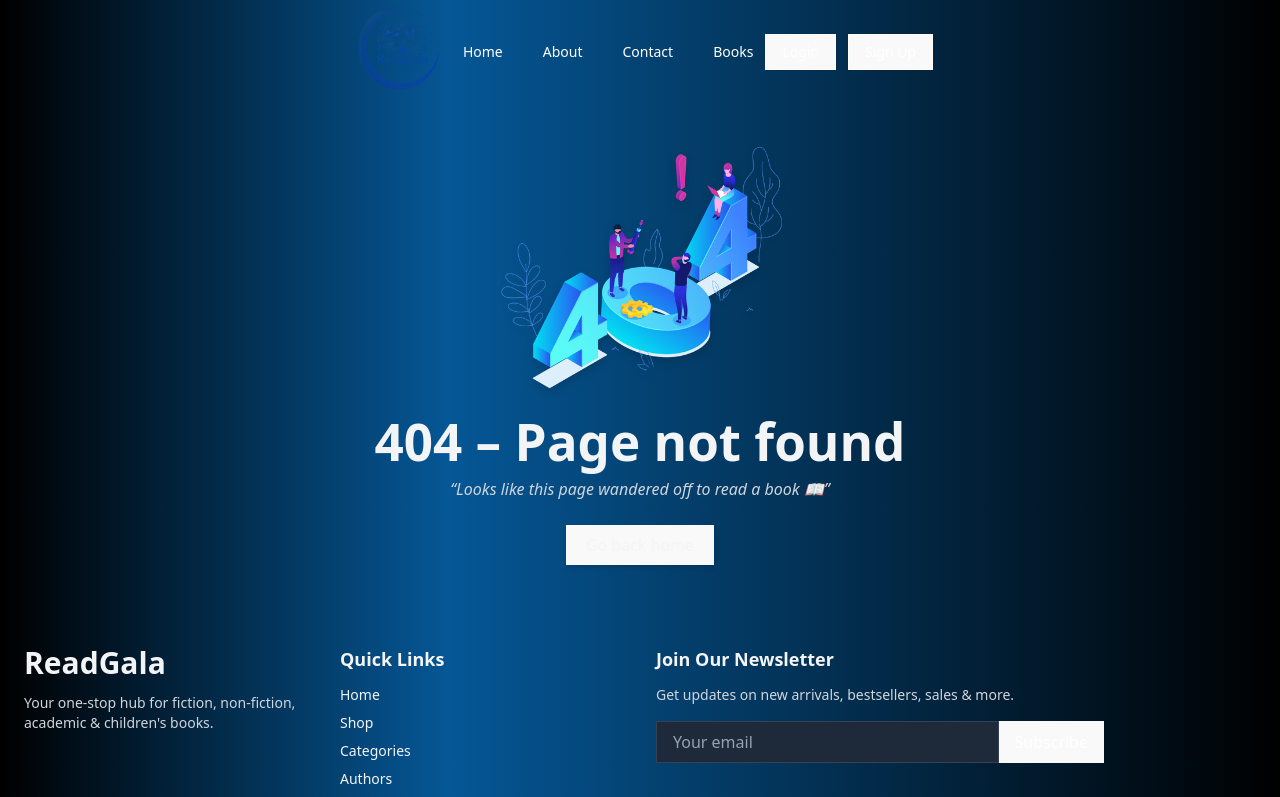
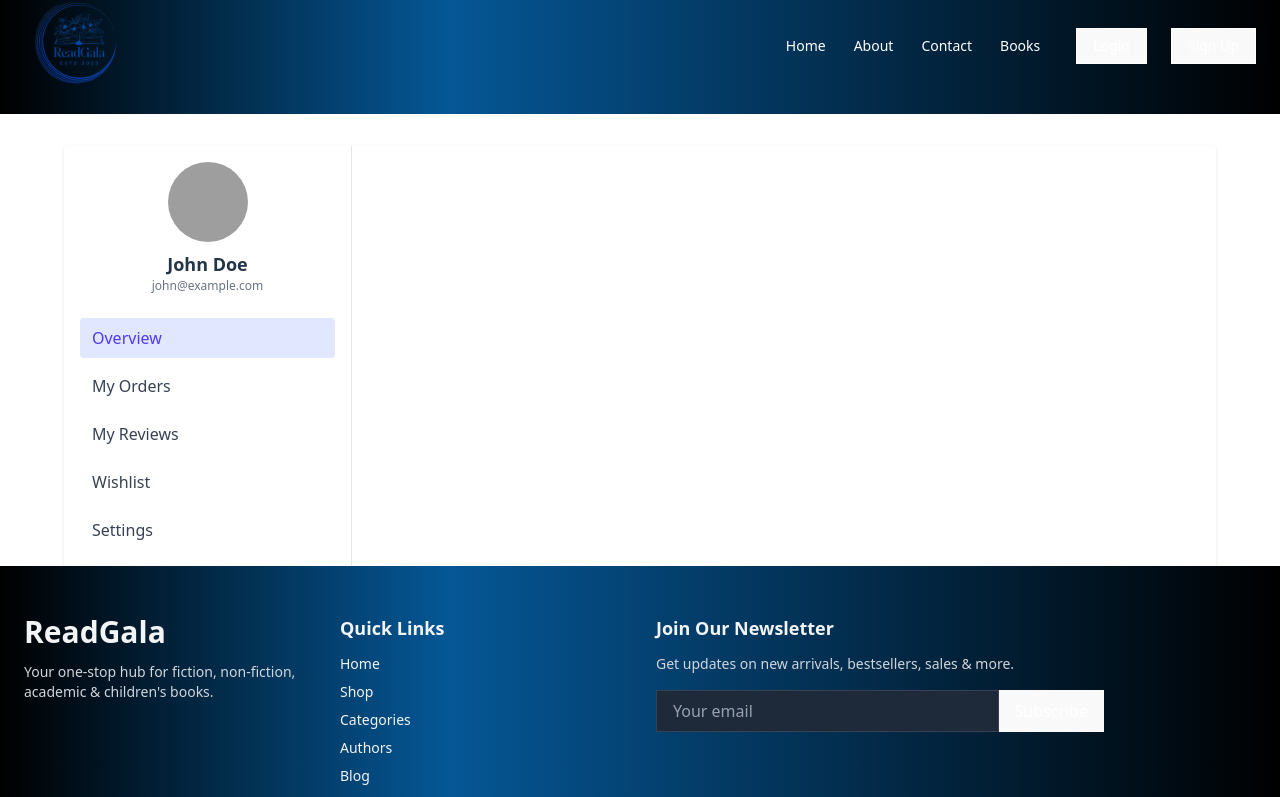
Before and after one commit to shweta-nigam/online-book-store, a React (Vite) app in the folder frontend/: page /profile in a window 1280 px wide. Shown: the top 797 px of the page. Built offline with nearby package versions, Linux system fonts and the light colour scheme; grey boxes are pictures that could not be loaded.

Commit message:
bookPage improved

```diff
--- a/frontend/src/components/Navbar.jsx
+++ b/frontend/src/components/Navbar.jsx
@@ -1,5 +1,10 @@
 import { Button } from "@/components/ui/button";
-import { NavigationMenu, NavigationMenuList, NavigationMenuItem, NavigationMenuLink } from "@/components/ui/navigation-menu";
+import {
+  NavigationMenu,
+  NavigationMenuList,
+  NavigationMenuItem,
+  NavigationMenuLink,
+} from "@/components/ui/navigation-menu";
 import { useAuthStore } from "@/store/useAuthStore";
 import { useNavigate } from "react-router-dom";
 
@@ -9,19 +14,25 @@ export default function Navbar() {
   const logout = useAuthStore((state) => state.logout);
 
   return (
-    <header className="w-full flex items-center justify-between bg-[linear-gradient(90deg,rgba(0,0,0)_0%,rgba(5,87,150)_35%,rgba(0,0,0)_100%)]">
-       <div className="max-w-7xl mx-auto px-4 flex items-center justify-between">
-      <img src="/logo.png" alt="MyApp Logo" className="h-26 max-w-[200px] w-auto" />
+    <header className="w-full px-6 py-4 flex items-center justify-between mt-[-22px] bg-[linear-gradient(90deg,rgba(0,0,0)_0%,rgba(5,87,150)_35%,rgba(0,0,0)_100%)]">
+      <img
+        src="/logo.png"
+        alt="MyApp Logo"
+        className="h-26 max-w-[200px] w-auto"
+      />
 
+      <div className="flex items-center gap-6">
         <nav className="hidden md:block">
           <NavigationMenu>
-          <NavigationMenuList className="flex gap-4">
+            <NavigationMenuList>
               {["Home", "About", "Contact", "Books"].map((item) => (
                 <NavigationMenuItem key={item}>
                   <NavigationMenuLink asChild>
                     <a
-                    href={`/${item.toLowerCase() === "home" ? "" : item.toLowerCase()}`}
-                    className="px-3 py-2 text-white text-lg font-medium hover:text-blue-400 transition-colors"
+                      href={`/${
+                        item.toLowerCase() === "home" ? "" : item.toLowerCase()
+                      }`}
+                      className="px-3 py-2 text-white text-2xl font-medium hover:text-blue-400 transition-colors"
                     >
                       {item}
                     </a>
@@ -32,19 +43,18 @@ export default function Navbar() {
           </NavigationMenu>
         </nav>
 
-      <div className="flex gap-3">
         {!authUser ? (
           <>
             <Button
               variant="outline"
-              className="text-white bg-black border-white hover:text-black hover:bg-white hover:border-black transition-colors duration-300"
+              className="text-white bg-black border-white  hover:text-black hover:bg-white hover:border-black transition-colors duration-300"
               onClick={() => navigate("/login")}
             >
               Login
             </Button>
             <Button
               variant="outline"
-              className="text-white bg-black border-white hover:text-black hover:bg-white hover:border-black transition-colors duration-300"
+              className="text-white bg-black border-white  hover:text-black hover:bg-white hover:border-black transition-colors duration-300"
               onClick={() => navigate("/signup")}
             >
               Sign Up
@@ -53,13 +63,12 @@ export default function Navbar() {
         ) : (
           <Button
             variant="outline"
-            className="text-white bg-black border-white hover:text-black hover:bg-white hover:border-black transition-colors duration-300"
-            onClick={logout}
+            className="text-white bg-black border-white hover:text-black hover:bg-white hover:border-black transition-colors duration-300 rounded-3xl"
+            onClick={() => navigate("/profile")}
           >
-            Logout
+            Profile
           </Button>
         )}
-      </div>
       </div>
     </header>
   );
--- a/frontend/src/index.css
+++ b/frontend/src/index.css
@@ -52,8 +52,8 @@
 
 body {
   margin: 0;
-  display: flex;
-  place-items: center;
+  /* display: flex; */
+  /* place-items: center; */
   min-width: 320px;
   min-height: 100vh;
   /* background: url(/bg.png); */
--- a/frontend/src/pages/BooksList.jsx
+++ b/frontend/src/pages/BooksList.jsx
@@ -17,25 +17,55 @@ const BooksList = () => {
   if (error) return <p className="text-center text-red-600">{error}</p>;
 
   if (!books || books.length === 0) {
-    return <p className="text-center">No books found. Try adding some!</p>;
+    return (
+      <div className="flex flex-col items-center justify-center py-12 w-full">
+        <img
+          src="https://undraw.co/api/illustrations/4f6cbf45-8d1e-4779-9c69-cb1b6f2d5c3a"
+          alt="No books illustration"
+          className="w-64 h-64 object-contain mb-4"
+        />
+        <h2 className="text-xl font-semibold mb-2">No books found!</h2>
+        <p className="text-gray-500 mb-4 text-center max-w-xs">
+          Currently, there are no books available to display. Please check back
+          later!
+        </p>
+      </div>
+    );
   }
 
   return (
-    <div className="grid grid-cols-1 sm:grid-cols-2 lg:grid-cols-3 gap-6 p-6">
+    <div className="w-full">
+      <div className="grid grid-cols-1 sm:grid-cols-2 lg:grid-cols-4 gap-8 p-6">
         {books.map((book) => (
           <Card
-          key={book._id}
-          className="cursor-pointer hover:shadow-xl"
-          onClick={() => navigate(`/book/${book._id}`)}
+            key={book.id}
+            className="cursor-pointer hover:shadow-xl hover:scale-105 transition-transform w-40 sm:w-68 mx-auto rounded-2xl border border-gray-400 min-h-[420px] flex flex-col"
+            onClick={() => navigate(`/book/${book.id}`)}
           >
-          <CardContent className="p-4 space-y-2">
-            <img src={book.bookCover} alt={book.title} className="w-full h-48 object-cover rounded" />
-            <h2 className="text-lg font-semibold">{book.title}</h2>
-            <p className="text-sm text-gray-600">{book.author}</p>
-            <p className="text-indigo-500 font-semibold">₹{book.price}</p>
+            <CardContent className="p-2 flex flex-col flex-1 justify-between">
+              <div className="w-full h-72 flex justify-center items-center bg-gradient-to-br from-purple-50 to-indigo-50 rounded-xl overflow-hidden">
+                <img
+                  src={book.bookCover}
+                  alt={book.title}
+                  className="h-full w-auto object-contain"
+                />
+              </div>
+              <div className="mt-2 text-center space-y-1">
+                <h2 className="text-base font-semibold line-clamp-2">
+                  {book.title}
+                </h2>
+                <p className="text-xs text-gray-500">{book.author}</p>
+                <p className="text-indigo-500 font-semibold text-sm">
+                  ${Number(book.price ?? 0).toFixed(2)}
+                  <span className="text-gray-500 ml-1">
+                    / ₹{Math.round(Number(book.price ?? 0) * 83)}
+                  </span>
+                </p>
+              </div>
             </CardContent>
           </Card>
         ))}
+      </div>
     </div>
   );
 };
--- a/frontend/src/pages/HomePage.jsx
+++ b/frontend/src/pages/HomePage.jsx
@@ -26,7 +26,11 @@ const HomePage = () => {
     bg-cover bg-center w-screen h-auto"
       >
         <header className="w-full px-6 py-4 flex items-center justify-between mt-[-22px]">
-        <img src="/logo.png" alt="MyApp Logo" className="h-26 max-w-[200px] w-auto" />
+          <img
+            src="/logo.png"
+            alt="MyApp Logo"
+            className="h-26 max-w-[200px] w-auto"
+          />
 
           <div className="flex items-center gap-6">
             <nav className="hidden md:block">
@@ -36,7 +40,11 @@ const HomePage = () => {
                     <NavigationMenuItem key={item}>
                       <NavigationMenuLink asChild>
                         <a
-                        href={`/${item.toLowerCase() === "home" ? "" : item.toLowerCase()}`}
+                          href={`/${
+                            item.toLowerCase() === "home"
+                              ? ""
+                              : item.toLowerCase()
+                          }`}
                           className="px-3 py-2 text-white text-2xl font-medium hover:text-blue-400 transition-colors"
                         >
                           {item}
@@ -50,14 +58,28 @@ const HomePage = () => {
 
             {!authUser ? (
               <>
-              <Button variant="outline" className="text-white bg-black border-white  hover:text-black hover:bg-white hover:border-black transition-colors duration-300" onClick={() => navigate("/login")}>
+                <Button
+                  variant="outline"
+                  className="text-white bg-black border-white  hover:text-black hover:bg-white hover:border-black transition-colors duration-300"
+                  onClick={() => navigate("/login")}
+                >
                   Login
                 </Button>
-              <Button variant="outline" className="text-white bg-black border-white  hover:text-black hover:bg-white hover:border-black transition-colors duration-300" onClick={() => navigate("/signup")}>Sign Up</Button>
+                <Button
+                  variant="outline"
+                  className="text-white bg-black border-white  hover:text-black hover:bg-white hover:border-black transition-colors duration-300"
+                  onClick={() => navigate("/signup")}
+                >
+                  Sign Up
+                </Button>
               </>
             ) : (
-            <Button variant="outline"  className="text-white bg-black border-white  hover:text-black hover:bg-white hover:border-black transition-colors duration-300" onClick={logout}>
-              Logout
+              <Button
+                variant="outline"
+                className="text-white bg-black border-white hover:text-black hover:bg-white hover:border-black transition-colors duration-300 rounded-3xl"
+                onClick={() => navigate("/profile")}
+              >
+                Profile
               </Button>
             )}
           </div>
@@ -70,8 +92,8 @@ const HomePage = () => {
               Welcome to ReadGala
             </h1>
             <p className="text-white text-lg md:text-xl mb-6 max-w-2xl">
-            Dive into a universe of stories — discover, explore, and review your
-            favorite books with fellow readers.
+              Dive into a universe of stories — discover, explore, and review
+              your favorite books with fellow readers.
             </p>
             <Button
               size="lg"
@@ -83,9 +105,7 @@ const HomePage = () => {
             </Button>
           </div>
         </div>
-
       </div>
-
 
       <FeaturedBooks />
       {/* <CategoryPreview /> */}
@@ -93,10 +113,8 @@ const HomePage = () => {
       <Testimonials />
       <LimitedTimeDeals />
       <JoinCommunity />
-
     </>
   );
 };
 
-
 export default HomePage;
--- /dev/null
+++ b/frontend/src/pages/ProfilePage.jsx
@@ -0,0 +1,80 @@
+import React from "react";
+import { NavLink, Outlet } from "react-router-dom";
+
+export default function ProfilePage() {
+  return (
+    <div className="flex flex-col lg:flex-row max-w-6xl mx-auto mt-8 bg-white shadow rounded-xl overflow-hidden">
+      {/* Sidebar */}
+      <aside className="w-full lg:w-1/4 border-b lg:border-b-0 lg:border-r border-gray-200 p-4">
+        <div className="mb-6 text-center">
+          <img
+            src="https://api.dicebear.com/8.x/initials/svg?seed=JD"
+            alt="User avatar"
+            className="w-20 h-20 mx-auto rounded-full mb-2"
+          />
+          <h2 className="text-lg font-semibold">John Doe</h2>
+          <p className="text-xs text-gray-500">john@example.com</p>
+        </div>
+        <nav className="space-y-2">
+          <NavLink
+            to="/profile"
+            end
+            className={({ isActive }) =>
+              `block px-3 py-2 rounded hover:bg-indigo-50 ${
+                isActive ? "bg-indigo-100 text-indigo-600 font-medium" : "text-gray-700"
+              }`
+            }
+          >
+            Overview
+          </NavLink>
+          <NavLink
+            to="/profile/orders"
+            className={({ isActive }) =>
+              `block px-3 py-2 rounded hover:bg-indigo-50 ${
+                isActive ? "bg-indigo-100 text-indigo-600 font-medium" : "text-gray-700"
+              }`
+            }
+          >
+            My Orders
+          </NavLink>
+          <NavLink
+            to="/profile/reviews"
+            className={({ isActive }) =>
+              `block px-3 py-2 rounded hover:bg-indigo-50 ${
+                isActive ? "bg-indigo-100 text-indigo-600 font-medium" : "text-gray-700"
+              }`
+            }
+          >
+            My Reviews
+          </NavLink>
+          <NavLink
+            to="/profile/wishlist"
+            className={({ isActive }) =>
+              `block px-3 py-2 rounded hover:bg-indigo-50 ${
+                isActive ? "bg-indigo-100 text-indigo-600 font-medium" : "text-gray-700"
+              }`
+            }
+          >
+            Wishlist
+          </NavLink>
+          <NavLink
+            to="/profile/settings"
+            className={({ isActive }) =>
+              `block px-3 py-2 rounded hover:bg-indigo-50 ${
+                isActive ? "bg-indigo-100 text-indigo-600 font-medium" : "text-gray-700"
+              }`
+            }
+          >
+            Settings
+          </NavLink>
+        </nav>
+      </aside>
+
+      {/* Content */}
+      <main className="flex-1 p-4">
+        {/* Here sub-routes will render */}
+        <Outlet />
+      </main>
+    </div>
+  );
+}
--- a/frontend/src/routes/index.jsx
+++ b/frontend/src/routes/index.jsx
@@ -9,6 +9,7 @@ import NotFoundPage from "../pages/NotFoundPage";
 import Navbar from "@/components/Navbar";
 import VerifyPage from "@/pages/VerifyPage";
 import BooksList from "@/pages/BooksList";
+import ProfilePage from "@/pages/ProfilePage";
 
 export const AppRoutes = () => {
   const location = useLocation();
@@ -24,6 +25,7 @@ export const AppRoutes = () => {
         <Route path="/books" element={<BooksList />} />
         <Route path="/book/:bookId/reviews" element={<ReviewPage />} />
         <Route path="/verify" element={<VerifyPage />} />
+        <Route path="/profile" element={<ProfilePage />} />
         <Route path="*" element={<NotFoundPage />} />
       </Routes>
     </>
```
Lines whose indentation alone changed are shown as unchanged.
